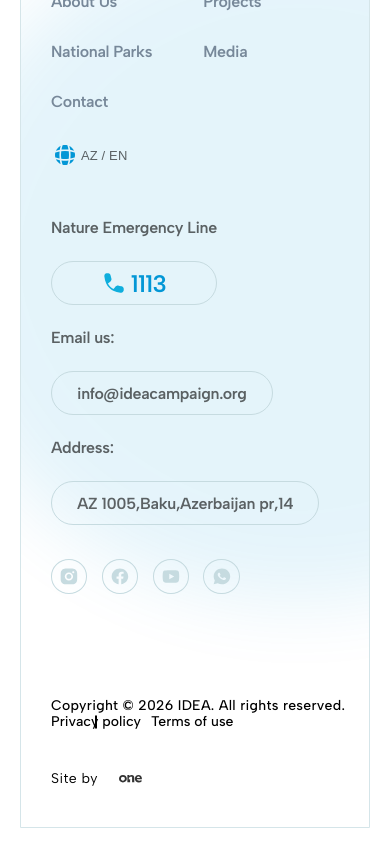
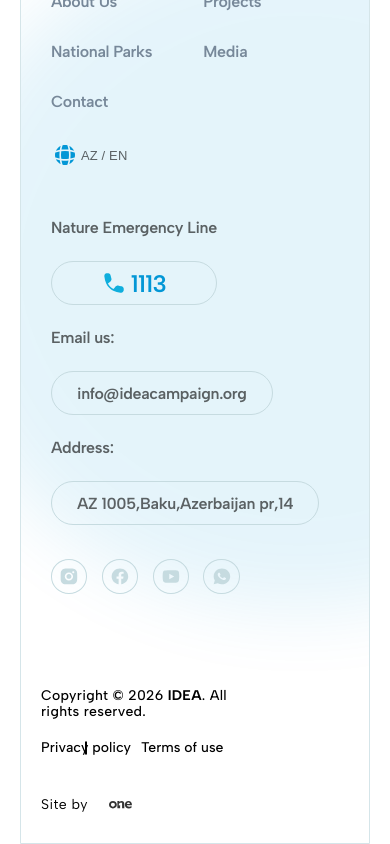
Before and after one commit to rashidovjavid1/Idea-clone, a Next.js app: page / in a window 390 px wide. Shown: the part 4896-5740 px from the top of the page. Built offline with nearby package versions, Linux system fonts and the light colour scheme.

Commit message:
Update Footer styles for improved layout and responsiveness

```diff
--- a/app/components/Footer.jsx
+++ b/app/components/Footer.jsx
@@ -73,7 +73,9 @@ const Footer = () => {
           </div>
           <div className="footerBottom">
             <div className="copyRight">
-              <p>Copyright © 2026 IDEA. All rights reserved.</p>
+              <p>
+                Copyright © 2026 <strong>IDEA</strong>. All rights reserved.
+              </p>
             </div>
             <div className="privacyPolicy">
               <Link href="/privacy">Privacy policy</Link>
--- a/app/global.scss
+++ b/app/global.scss
@@ -2411,11 +2411,15 @@ footer {
         display: flex;
         flex-direction: column;
         align-items: flex-start;
-        padding: 3rem;
         width: 40rem;
+        padding: 2rem;
 
         .copyRight {
-          width: fit-content;
+          width: 20rem;
+          display: flex;
+          align-items: center;
+          justify-content: center;
+          gap: 2rem;
 
           p {
             color: #000;
@@ -2426,6 +2430,10 @@ footer {
           }
         }
 
+        .privacyPolicy {
+          margin-top: 2rem;
+        }
+
         .developedBy {
           margin-top: 3.2rem;
         }
```
